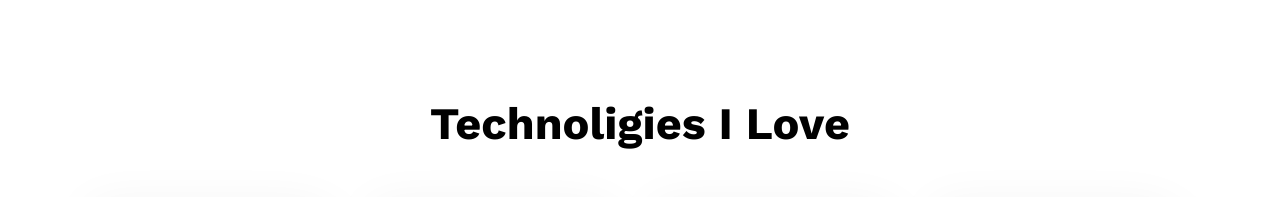
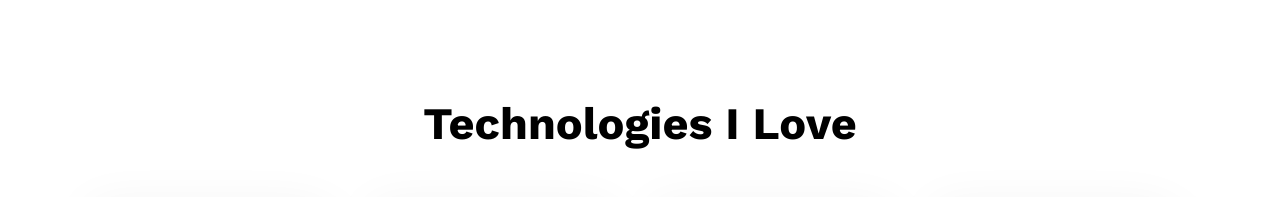
Before and after one commit to faridalam61/new-year-new-me, a plain HTML site: page index.html in a window 1280 px wide. Shown: the part 1971-2168 px from the top of the page. Drawn offline with nearby package versions, Linux system fonts and the light colour scheme.

Commit message:
Spelling mistake fixed

```diff
--- a/index.html
+++ b/index.html
@@ -72,7 +72,7 @@
 
         <!-- Own section  -->
         <section class="technologies">
-            <h2 class="title">Technoligies I Love</h2>
+            <h2 class="title">Technologies I Love</h2>
             <div class="container">
                 <div class="technologie">
                     <img src="./images/icons/mongo.png" alt="Mongodb" class="mongo">
```
